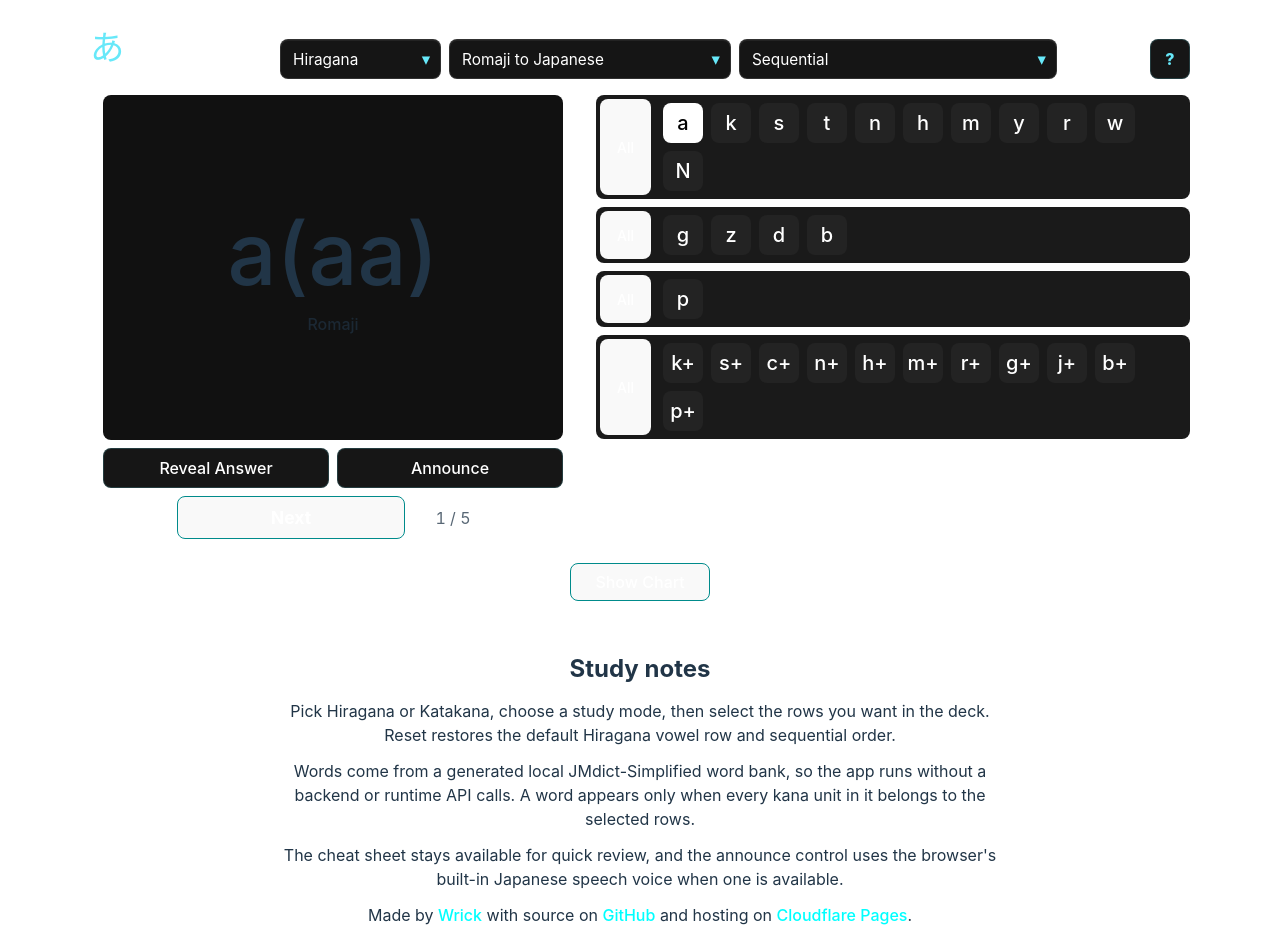
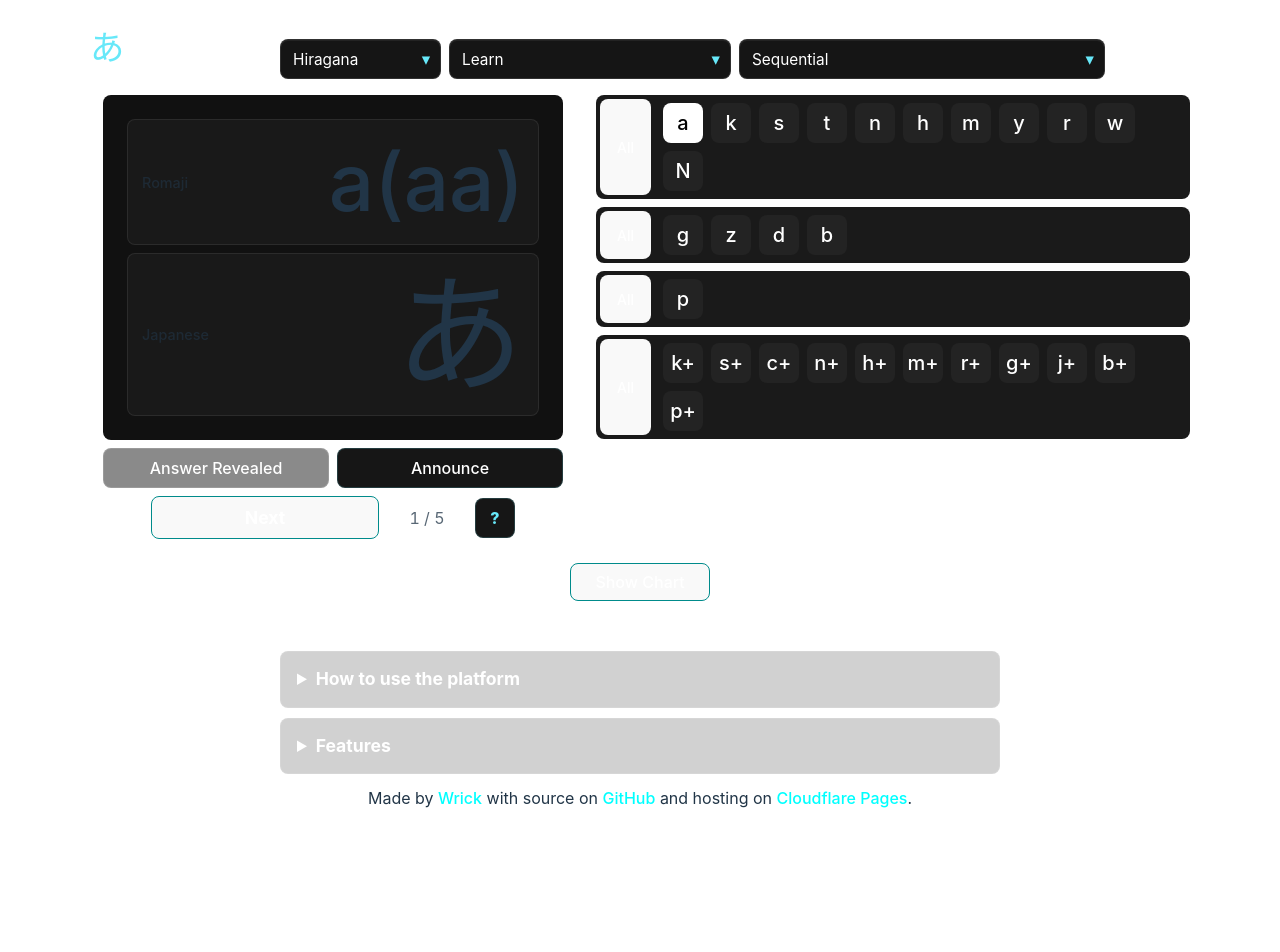
Before and after one commit to wrick17/japanese-practice, a React (Vite) app: page / in a window 1280 px wide. Shown: the top 952 px of the page. After the commit the page ends 862 px from the top, so only its background shows below. Built offline with nearby package versions, Linux system fonts and the light colour scheme.

Commit message:
Refine beginner flow and study layout

```diff
--- a/src/app/App.css
+++ b/src/app/App.css
@@ -176,9 +176,13 @@ h3 {
   min-width: 0;
 }
 
+.secondary-controls {
+  display: contents;
+}
+
 .utility-control {
   display: grid;
-  grid-template-columns: minmax(118px, 1fr) auto auto;
+  grid-template-columns: minmax(118px, 1fr) auto;
   gap: 8px;
   align-items: end;
 }
@@ -196,6 +200,7 @@ h3 {
 }
 
 .shortcut-button {
+  flex: 0 0 40px;
   width: 40px;
   min-height: 40px;
   padding: 0;
@@ -413,11 +418,21 @@ kbd {
   overflow: hidden;
 }
 
+.prompt-value {
+  width: 100%;
+  min-height: 0;
+  justify-content: center;
+}
+
+.prompt-value .answer-text {
+  text-align: center;
+}
+
 .answer-text {
   width: 100%;
   font-size: 1rem;
   line-height: 1.05;
-  overflow-wrap: anywhere;
+  white-space: nowrap;
   text-align: right;
 }
 
@@ -556,7 +571,50 @@ kbd {
   padding: 16px;
 }
 
-.info p {
+.usage-guide {
+  max-width: 720px;
+  margin: 0 auto;
+  border: 1px solid rgb(255 255 255 / 0.1);
+  border-radius: 8px;
+  background: rgb(0 0 0 / 0.18);
+  text-align: left;
+}
+
+.usage-guide summary {
+  padding: 14px 16px;
+  color: white;
+  cursor: pointer;
+  font-size: 1.1rem;
+  font-weight: 700;
+}
+
+.usage-guide-content {
+  padding: 0 16px 16px;
+}
+
+.usage-guide-content p {
+  margin: 0;
+}
+
+.usage-guide-content ol {
+  margin: 12px 0;
+  padding-left: 24px;
+}
+
+.usage-guide-content ul {
+  margin: 0;
+  padding-left: 24px;
+}
+
+.usage-guide-content li + li {
+  margin-top: 8px;
+}
+
+.features-guide {
+  margin-top: 10px;
+}
+
+.credits {
   max-width: 720px;
   margin: 12px auto 0;
 }
@@ -580,7 +638,7 @@ kbd {
   padding: 4px;
 }
 
-ul {
+.selector-group ul {
   display: flex;
   justify-content: flex-start;
   align-items: center;
@@ -593,7 +651,7 @@ ul {
   padding: 0;
 }
 
-li {
+.selector-group li {
   display: flex;
   align-items: center;
   margin: 4px;
@@ -602,7 +660,7 @@ li {
   width: 40px;
 }
 
-ul button {
+.selector-group ul button {
   padding: 4px;
   height: 40px;
   width: 100%;
@@ -665,7 +723,7 @@ ul button {
   }
 
   .settings-panel {
-    grid-template-columns: repeat(2, minmax(0, 1fr));
+    grid-template-columns: minmax(112px, 1fr) minmax(0, 2fr);
   }
 
   .settings-panel:not(.has-prompt) .utility-control {
@@ -674,7 +732,19 @@ ul button {
 
   .utility-control {
     grid-column: 1 / -1;
-    grid-template-columns: minmax(0, 1fr) auto auto;
+    grid-template-columns: minmax(0, 1fr) auto;
+  }
+
+  .settings-panel.has-prompt .secondary-controls {
+    display: grid;
+    grid-column: 1 / -1;
+    grid-template-columns: minmax(0, 1fr) minmax(0, 1fr) auto;
+    gap: 8px;
+    align-items: end;
+  }
+
+  .settings-panel.has-prompt .utility-control {
+    display: contents;
   }
 
   .reset-button {
--- a/src/app/AppV2.jsx
+++ b/src/app/AppV2.jsx
@@ -242,6 +242,7 @@ const AppV2 = () => {
               }
             />
           </div>
+          <div className="secondary-controls">
             {settings.mode === modes.words && (
               <Dropdown
                 label="Prompt"
@@ -256,7 +257,9 @@ const AppV2 = () => {
             <div className="utility-control">
               <Dropdown
                 label="Order"
-              value={isWordsMode || settings.shuffle ? "shuffle" : "sequential"}
+                value={
+                  isWordsMode || settings.shuffle ? "shuffle" : "sequential"
+                }
                 options={isWordsMode ? orderOptions.slice(1) : orderOptions}
                 onChange={(order) =>
                   updateSettings({ shuffle: order === "shuffle" })
@@ -265,15 +268,7 @@ const AppV2 = () => {
               <button className="reset-button" onClick={reset} type="button">
                 Reset
               </button>
-            <button
-              aria-haspopup="dialog"
-              aria-label="Keyboard shortcuts"
-              className="shortcut-button"
-              onClick={openShortcuts}
-              type="button"
-            >
-              ?
-            </button>
+            </div>
           </div>
         </div>
       </header>
@@ -304,6 +299,15 @@ const AppV2 = () => {
             <span className="deck-count">
               {deck.length ? `${currentItem + 1} / ${deck.length}` : "0 cards"}
             </span>
+            <button
+              aria-haspopup="dialog"
+              aria-label="Keyboard shortcuts"
+              className="shortcut-button"
+              onClick={openShortcuts}
+              type="button"
+            >
+              ?
+            </button>
           </div>
         </section>
 
--- a/src/components/Info.jsx
+++ b/src/components/Info.jsx
@@ -1,23 +1,72 @@
 export const Info = () => {
   return (
     <section className="info">
-      <h2>Study notes</h2>
-      <p>
-        Pick Hiragana or Katakana, choose a study mode, then select the rows you
-        want in the deck. Reset restores the default Hiragana vowel row and
-        sequential order.
-      </p>
-      <p>
-        Words come from a generated local JMdict-Simplified word bank, so the
-        app runs without a backend or runtime API calls. A word appears only
-        when every kana unit in it belongs to the selected rows.
-      </p>
-      <p>
-        The cheat sheet stays available for quick review, and the announce
-        control uses the browser's built-in Japanese speech voice when one is
-        available.
-      </p>
-      <p>
+      <details className="usage-guide">
+        <summary>How to use the platform</summary>
+        <div className="usage-guide-content">
+          <p>
+            Start with one kana row, such as the <strong>a row</strong>, and
+            follow these steps in order:
+          </p>
+          <ol>
+            <li>
+              <strong>Learn:</strong> Learn what each character looks like and
+              practise writing it.
+            </li>
+            <li>
+              <strong>Japanese to Romaji:</strong> Look at each character and
+              practise remembering how it sounds.
+            </li>
+            <li>
+              <strong>Romaji to Japanese:</strong> Read the sound and practise
+              remembering the character.
+            </li>
+            <li>
+              <strong>Words:</strong> Practise words made from that row so the
+              characters become easier to remember.
+            </li>
+          </ol>
+          <p>
+            Once you know a few rows, select them together and repeat the same
+            steps. Mixing familiar rows helps you remember them without relying
+            on their chart order.
+          </p>
+        </div>
+      </details>
+      <details className="usage-guide features-guide">
+        <summary>Features</summary>
+        <div className="usage-guide-content">
+          <ul>
+            <li>
+              <strong>Choose your practice:</strong> Switch between Hiragana and
+              Katakana, then select one row or combine several rows.
+            </li>
+            <li>
+              <strong>Hear Japanese:</strong> Tap the practice card to hear it.
+              Announce mode reads each new card automatically.
+            </li>
+            <li>
+              <strong>Practise real words:</strong> Words use only kana from
+              your selected rows, with Japanese, romaji, or English prompts.
+            </li>
+            <li>
+              <strong>Control the deck:</strong> Use sequential or shuffle order
+              and follow your position with the card counter. Word decks always
+              shuffle.
+            </li>
+            <li>
+              <strong>Use quick study tools:</strong> Reveal answers, open the
+              kana chart, or press the <strong>?</strong> button to see keyboard
+              shortcuts.
+            </li>
+            <li>
+              <strong>Continue later:</strong> Your selections and settings are
+              saved in this browser. Reset returns to the beginner defaults.
+            </li>
+          </ul>
+        </div>
+      </details>
+      <p className="credits">
         Made by{" "}
         <a target="__blank" href="https://www.wrick17.com">
           Wrick
--- a/src/components/ShowCase.jsx
+++ b/src/components/ShowCase.jsx
@@ -48,10 +48,18 @@ const getWordAnswers = (item, wordPrompt) =>
       japanese: key === wordPrompts.japanese,
     }));
 
-const FittedAnswer = ({ field, fieldCount }) => {
+const FittedAnswer = ({ field, fieldCount, prompt = false }) => {
   const containerRef = useRef(null);
   const textRef = useRef(null);
-  const maxFontSize = field.japanese ? 160 : fieldCount === 2 ? 80 : 56;
+  const maxFontSize = prompt
+    ? field.japanese
+      ? 180
+      : 120
+    : field.japanese
+      ? 160
+      : fieldCount === 2
+        ? 80
+        : 56;
 
   useLayoutEffect(() => {
     const container = containerRef.current;
@@ -70,6 +78,7 @@ const FittedAnswer = ({ field, fieldCount }) => {
     <span
       className={classNames("answer-value", {
         japanese: field.japanese,
+        "prompt-value": prompt,
       })}
       ref={containerRef}
     >
@@ -135,7 +144,7 @@ export const ShowCase = ({
               english: prompt.label === "English",
             })}
           >
-            <span>{prompt.value}</span>
+            <FittedAnswer field={prompt} fieldCount={1} prompt />
             <span className="small-subtext">{prompt.label}</span>
           </span>
         )}
--- a/src/utils/utilsV2.js
+++ b/src/utils/utilsV2.js
@@ -14,9 +14,9 @@ const kanaVowelSounds = {
 export const STORAGE_KEY = "japanese-practice-settings-v1";
 
 export const modes = {
+  learn: "learn",
+  kanaToRomaji: "kana-to-romaji",
   romajiToKana: "romaji-to-kana",
-  kanaToRomaji: "kana-to-romaji",
-  learn: "learn",
   words: "words",
 };
 
@@ -32,7 +32,7 @@ export const wordPrompts = {
 };
 
 export const defaultSettings = {
-  mode: modes.romajiToKana,
+  mode: modes.learn,
   kanaScript: scripts.hiragana,
   shuffle: false,
   wordPrompt: wordPrompts.romaji,
```
Also changed, not shown: 2 other files (tests, documents, lock files or other folders). Lines whose indentation alone changed are shown as unchanged.
